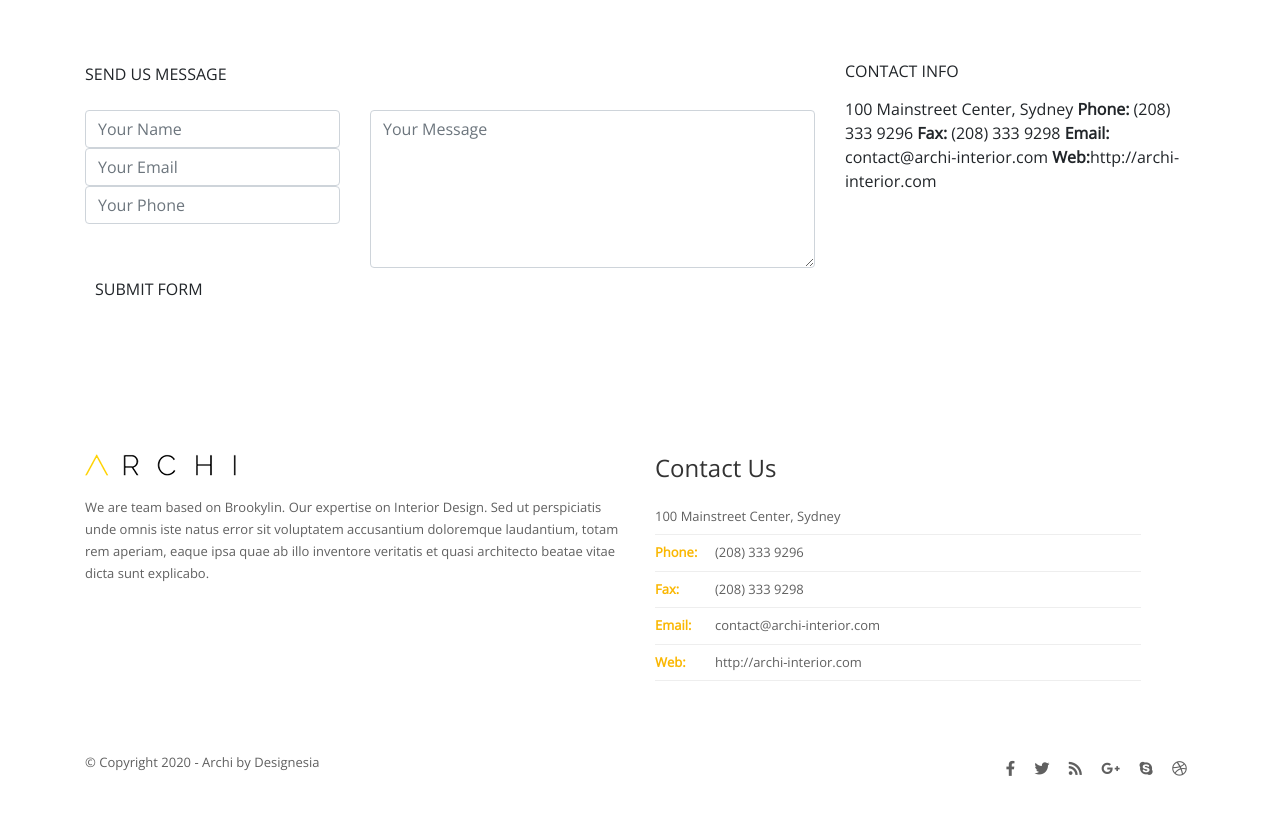
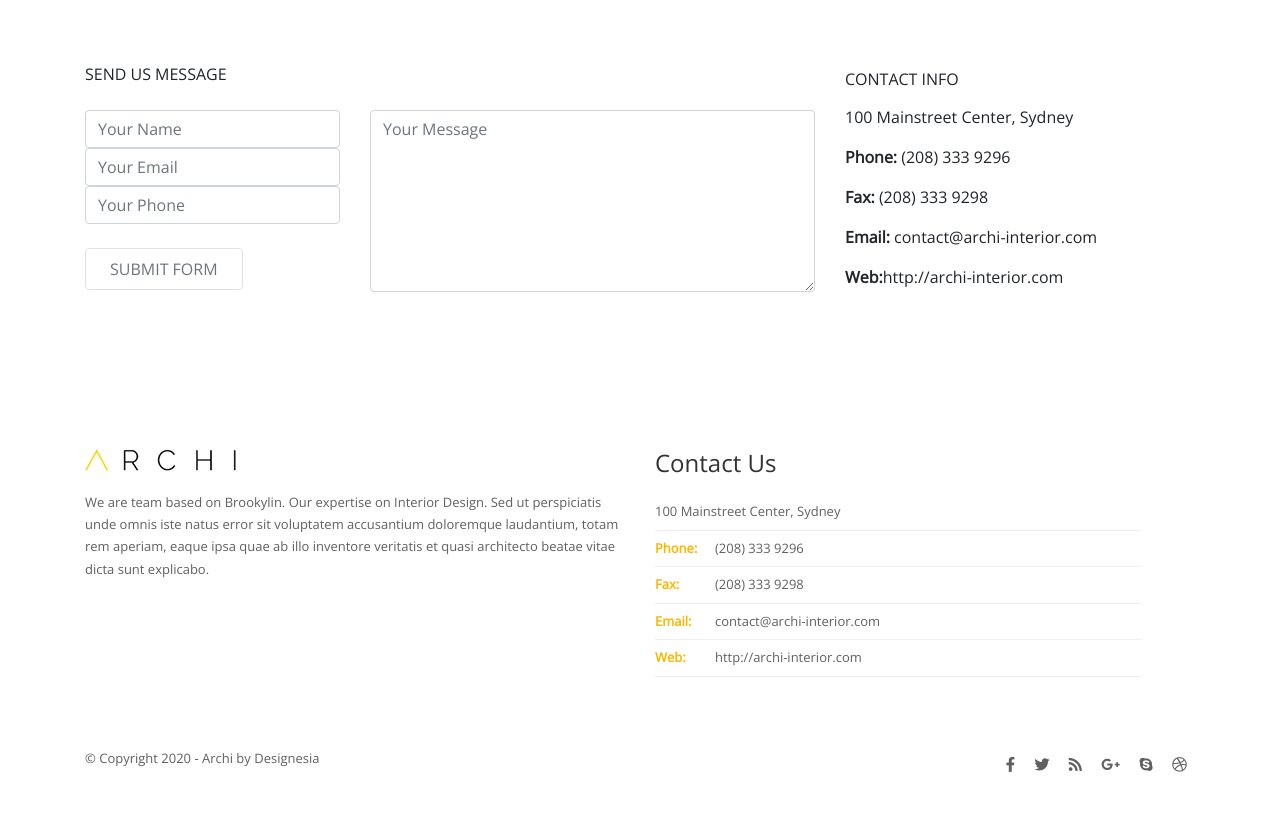
Before and after one commit to Sumaiya218/Decoration, a plain HTML site: page contact.html in a window 1280 px wide. Shown: the part 929-1742 px from the top of the page. Drawn offline with nearby package versions, Linux system fonts and the light colour scheme.

Commit message:
edit contact form

```diff
--- a/contact.html
+++ b/contact.html
@@ -76,21 +76,6 @@
         frameborder="0" scrolling="no" marginheight="0" marginwidth="0"></iframe>
       <a href="https://www.whatismyip-address.com/divi-discount/"></a>
     </div>
-    <style>
-      .mapouter {
-        position: relative;
-        text-align: right;
-        height: 500px;
-        width: 100%;
-      }
-
-      .gmap_canvas {
-        overflow: hidden;
-        background: none !important;
-        height: 500px;
-        width: 100%;
-      }
-    </style>
   </section>
 
   <section class=" mt-3 mb-5 py-5">
@@ -98,26 +83,26 @@
      <div class="row">
       <div class="col-md-3 col-sm-12">
         <p>SEND US MESSAGE</p>
-        <div class="pt-2">
+        <form class="pt-2">
           <input type="text" placeholder="Your Name" class="form-control" aria-describedby="emailHelp">
           <input type="email" placeholder="Your Email" class="form-control" aria-describedby="emailHelp">
           <input type="text" placeholder="Your Phone" class="form-control" aria-describedby="emailHelp">
+          <button type="button" class="btn border text-muted px-4 mt-4 py-2">SUBMIT FORM</button>
+        </form>
+      </div>
+      <div class="col-md-5 col-sm-12">
+        <textarea class="form-control mt-5" placeholder="Your Message" rows="7"></textarea>
+      </div>
+      <div class="col-md-4 col-sm-12">
+        <div class="part mt-2">
+          <h6 class="mb-3">CONTACT INFO</h6>
+          <p class="mt-2">100 Mainstreet Center, Sydney</p>
+          <p><strong>Phone: </strong>(208) 333 9296</p>
+          <p><strong>Fax: </strong>(208) 333 9298</p>
+          <p><strong>Email: </strong>contact@archi-interior.com</p>
+          <p><strong>Web:</strong>http://archi-interior.com</p>
         </div>
       </div>
-      <div class="col-md-5 col-sm-12">
-        <textarea class="form-control mt-5" placeholder="Your Message" rows="6"></textarea>
-      </div>
-      <div class="col-md-4 col-sm-12">
-        <div class="part">
-          <h6 class="mb-3">CONTACT INFO</h6>
-          <span class="mt-2">100 Mainstreet Center, Sydney</span>
-          <span><strong>Phone: </strong>(208) 333 9296</span>
-          <span><strong>Fax: </strong>(208) 333 9298</span>
-          <span><strong>Email: </strong>contact@archi-interior.com</span>
-          <span><strong>Web:</strong>http://archi-interior.com</span>
-        </div>
-      </div>
-      <button type="button" class="btn px-4 py-2">SUBMIT FORM</button>
      </div>
    </div>
   </section>
--- a/css/index_style.css
+++ b/css/index_style.css
@@ -609,6 +609,20 @@ footer .icons i:hover{
     border-color: #222;
     letter-spacing: 1.8px;
 }
+.mapouter {
+    position: relative;
+    text-align: right;
+    height: 500px;
+    width: 100%;
+  }
+
+  .gmap_canvas {
+    overflow: hidden;
+    background: none !important;
+    height: 500px;
+    width: 100%;
+  }
+
 @media only screen and (max-width:768px){
     .projects button{
         margin-left: 0px;
```
